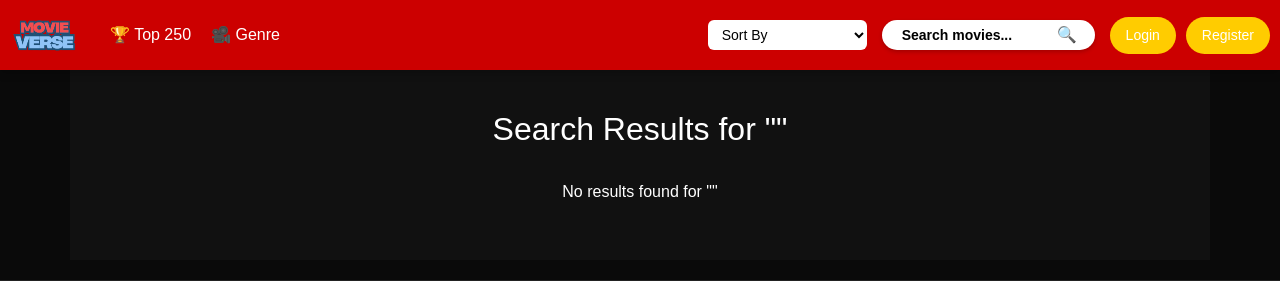
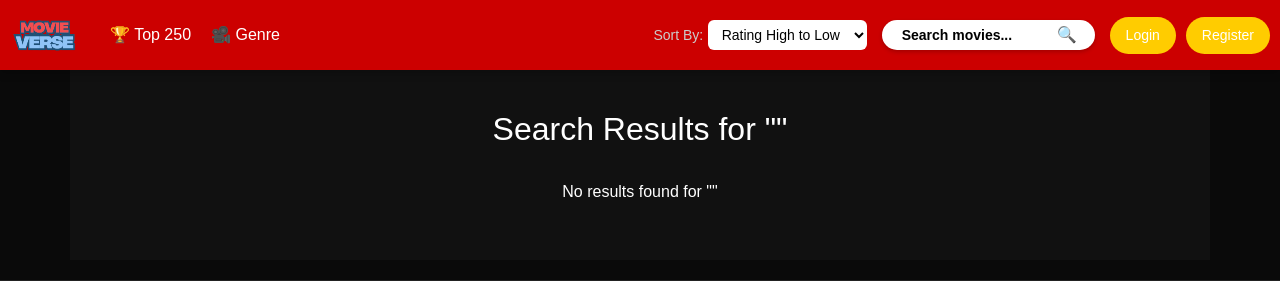
Before and after one commit to natlong/movie_review, a PHP site: page /search.php in a window 1280 px wide. Shown: the top 281 px of the page. Run offline with PHP 8.4, Linux system fonts and the light colour scheme.

Commit message:
Add for axe

```diff
--- a/inc/nav.inc.php
+++ b/inc/nav.inc.php
@@ -29,8 +29,8 @@ if (session_status() === PHP_SESSION_NONE) {
     <div class="nav-controls">
       <!-- Sorting -->
       <div class="nav-sort">
+        <label for="sort-select">Sort By:</label>
         <select id="sort-select" onchange="sortMovies()">
-          <option value="default">Sort By</option>
           <option value="rating-desc">Rating High to Low</option>
           <option value="rating-asc">Rating Low to High</option>
           <option value="year-desc">Year Newest First</option>
--- a/process_signup.php
+++ b/process_signup.php
@@ -43,6 +43,9 @@
         if ($pwd !== $confirm_pwd) {
             $errorMsg .= "Passwords do not match.";
             $success = false;
+        }else if (strlen($pwd) < 8) {
+            $errorMsg .= "Password must be at least 8 characters long.<br>";
+            $success = false;
         }
     }
 
```
